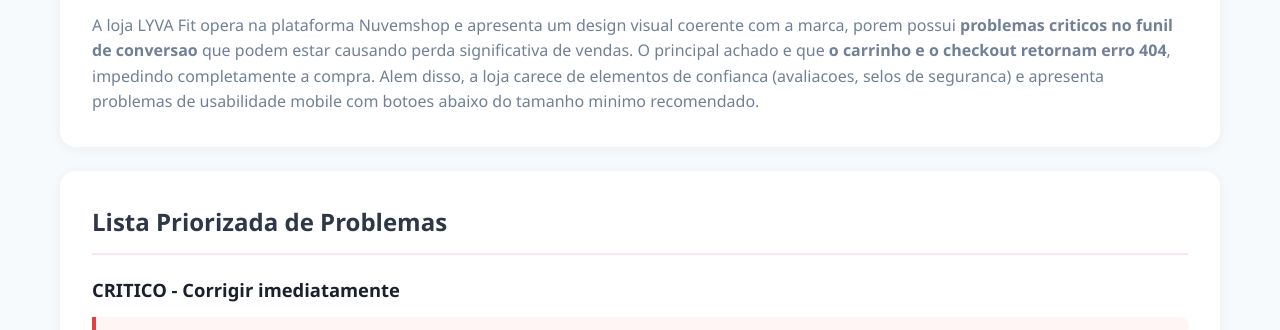
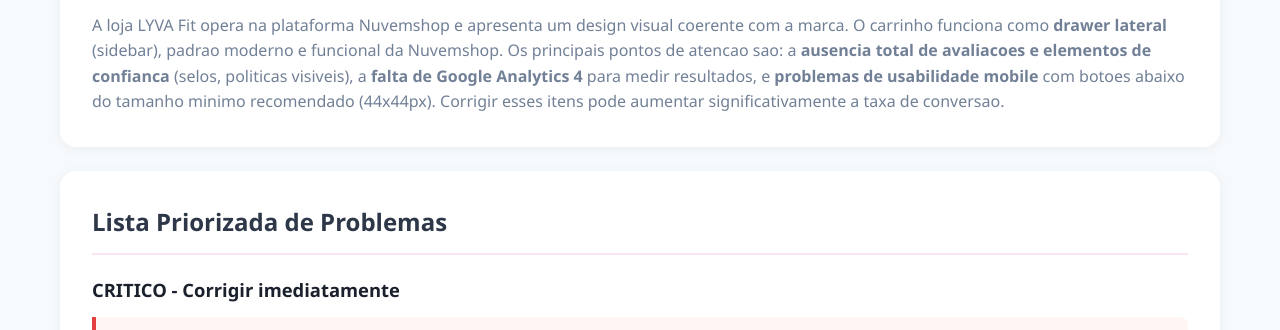
Before and after one commit to matheusfmourao/projeto-claude-code, a website: page auditoria/relatorio-auditoria-lyvafit.html in a window 1280 px wide. Shown: the part 730-1060 px from the top of the page. Drawn offline with Linux system fonts and the light colour scheme.

Commit message:
auto: atualizar arquivos

```diff
--- a/auditoria/relatorio-auditoria-lyvafit.html
+++ b/auditoria/relatorio-auditoria-lyvafit.html
@@ -230,11 +230,12 @@
     </div>
   </div>
   <p style="margin-top:16px;color:var(--gray-600)">
-    A loja LYVA Fit opera na plataforma Nuvemshop e apresenta um design visual coerente com a marca, porem possui
-    <strong>problemas criticos no funil de conversao</strong> que podem estar causando perda significativa de vendas.
-    O principal achado e que <strong>o carrinho e o checkout retornam erro 404</strong>, impedindo completamente a compra.
-    Alem disso, a loja carece de elementos de confianca (avaliacoes, selos de seguranca) e apresenta problemas
-    de usabilidade mobile com botoes abaixo do tamanho minimo recomendado.
+    A loja LYVA Fit opera na plataforma Nuvemshop e apresenta um design visual coerente com a marca.
+    O carrinho funciona como <strong>drawer lateral</strong> (sidebar), padrao moderno e funcional da Nuvemshop.
+    Os principais pontos de atencao sao: a <strong>ausencia total de avaliacoes e elementos de confianca</strong>
+    (selos, politicas visiveis), a <strong>falta de Google Analytics 4</strong> para medir resultados,
+    e <strong>problemas de usabilidade mobile</strong> com botoes abaixo do tamanho minimo recomendado (44x44px).
+    Corrigir esses itens pode aumentar significativamente a taxa de conversao.
   </p>
 </div>
 
```
